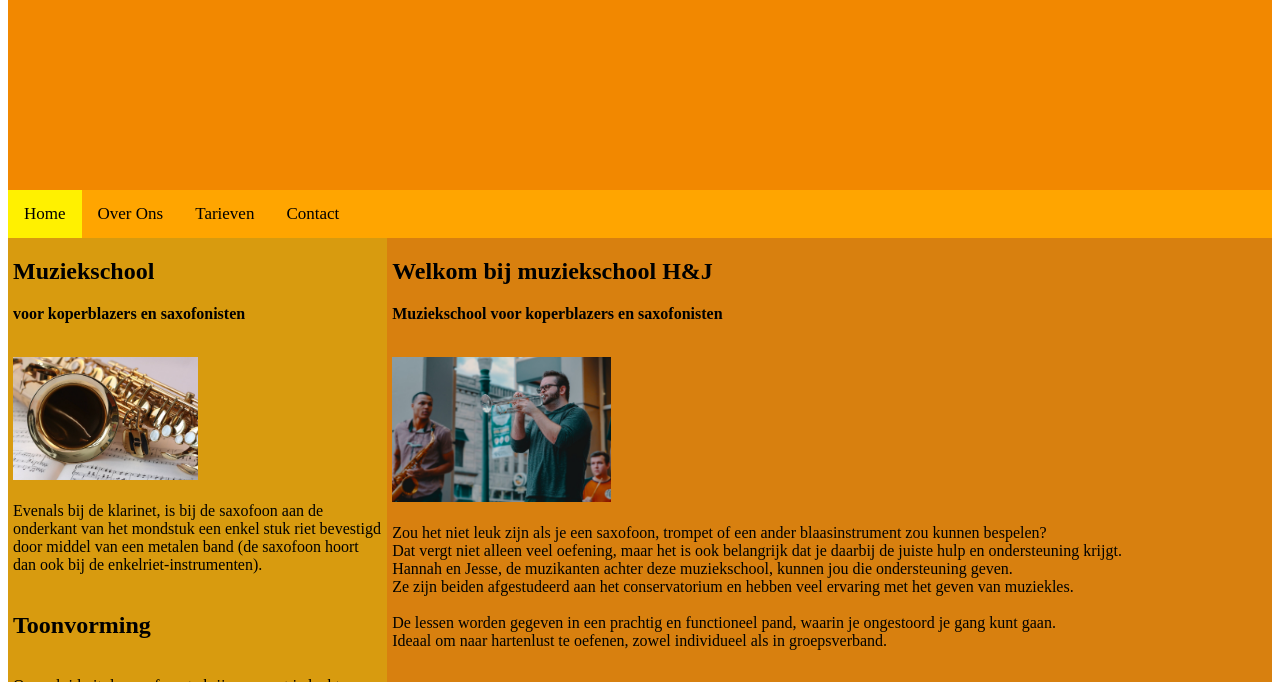
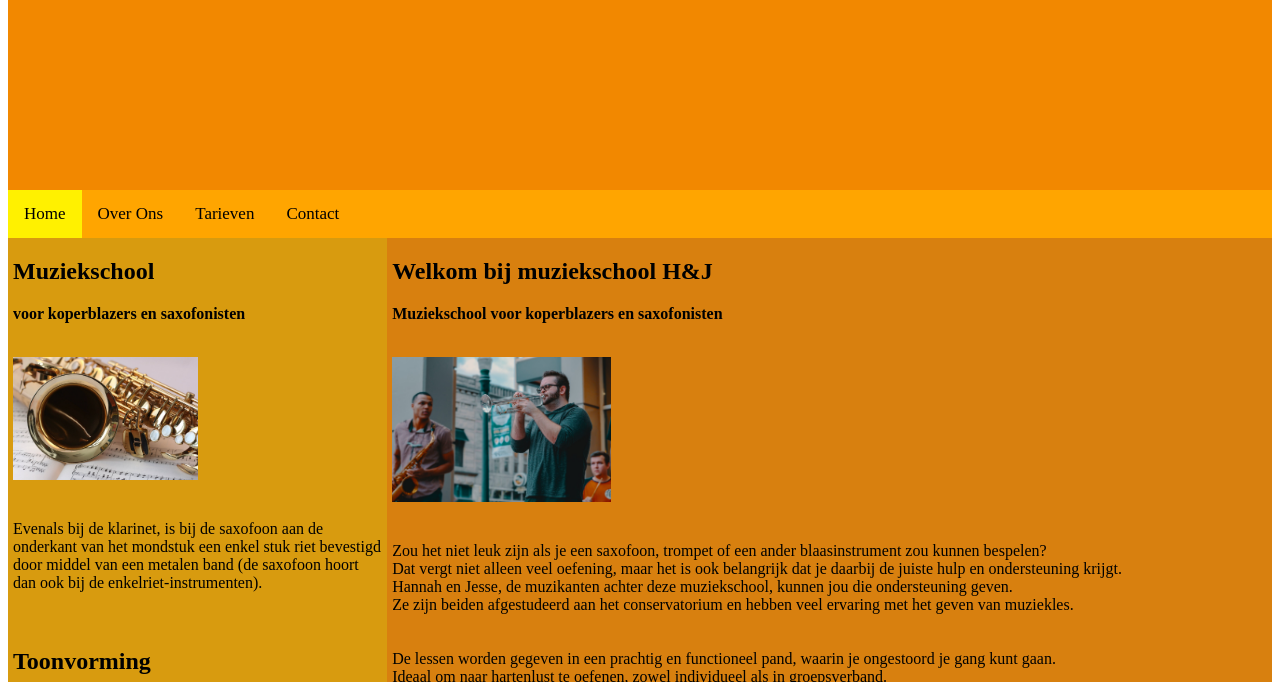
Before and after one commit to Fredieking/NHA_Web_Exam, a plain HTML site: page index.html in a window 1280 px wide. Shown: the part 118-800 px from the top of the page. Drawn offline with Linux system fonts and the light colour scheme.

Commit message:
css test 38

```diff
--- a/index.html
+++ b/index.html
@@ -22,16 +22,16 @@
       <div class="text">
         <h2>Muziekschool</h2>
         <p>
-          <b>voor koperblazers en saxofonisten</b><br>
+          <b>voor koperblazers en saxofonisten</b>
 
-          <br>
+          <br></br>
           <div><img class="image1" src="img/saxofoon.jpeg" alt="Saxofoon"></div>
-          <br>
+          <br></br>
           Evenals bij de klarinet, is bij de saxofoon aan de onderkant van het mondstuk een enkel stuk riet bevestigd door middel van een metalen band
           (de saxofoon hoort dan ook bij de enkelriet-instrumenten).<br>
-          <br>
+          <br></br>
         <h2>Toonvorming</h2>
-          <br>
+          <br></br>
         Om geluid uit de saxofoon te krijgen, moet je lucht persen tussen het riet en het mondstuk.<br>
         Hierdoor breng je het riet in trilling en wordt een toon gemaakt. <br>
         Kleppen zorgen ervoor dat de gaten, die in de buis van het instrument zijn geboord, afgesloten kunnen worden.<br>
@@ -43,28 +43,28 @@
       <div class="text">
         <h2>Welkom bij muziekschool H&J</h2>
         <p>
-          <b>Muziekschool voor koperblazers en saxofonisten</b><br>
-          <br/>
+          <b>Muziekschool voor koperblazers en saxofonisten</b>
+          <br></br>
           <div><img class="image" src="img/trompet.jpeg" alt="Trompet"></div>
-          <br/>
+          <br></br>
           Zou het niet leuk zijn als je een saxofoon, trompet of een ander blaasinstrument zou kunnen bespelen? <br>
           Dat vergt niet alleen veel oefening, maar het is ook belangrijk dat je daarbij de juiste hulp en ondersteuning krijgt. <br>
           Hannah en Jesse, de muzikanten achter deze muziekschool, kunnen jou die ondersteuning geven. <br>
           Ze zijn beiden afgestudeerd aan het conservatorium en hebben veel ervaring met het geven van muziekles.<br>
-        <br/>
+        <br></br>
 
           De lessen worden gegeven in een prachtig en functioneel pand, waarin je ongestoord je gang kunt gaan.<br>
           Ideaal om naar hartenlust te oefenen, zowel individueel als in groepsverband.<br>
 
-        <br/>
-        <br/>
-        <br/>
+        <br></br>
+
+        <br></br>
         <h2>SPECIALISATIE</h2>
 
         <b>Muziekschool H&J is gespecialiseerd in jazzmuziek.</b><br>
-        <br/>
+        <br></br>
           <div><img class="image" src="img/saxofoon2.jpeg" alt="Saxofoon"></div>
-        <br/>
+        <br></br>
         Veel muziekscholen richten zich op klassieke muziek. <br>
         Bij Hannah en Jesse kun je echter ook les krijgen in jazzmuziek. <br>
         Zoals je misschien weet, zijn koperblazers en saxofonisten een zeer belangrijk onderdeel bij jazz. <br>
```
